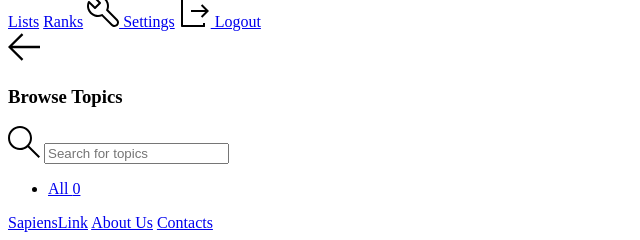
After one commit to pierpaolo28/sapiensLink, a Django app: page /rank_topics/ in a window 1280 px wide. The commit adds this page. Shown: the part 789-1029 px from the top of the page, without its empty margins (0-640 px from the left). Run offline with Django 3.2, Linux system fonts and the light colour scheme; data that the repository does not hold is empty.

Commit message:
rank topics page

```diff
--- a/backend/sapiensApp/templates/pages/rank_feed_component.html
+++ b/backend/sapiensApp/templates/pages/rank_feed_component.html
@@ -29,7 +29,7 @@
                     d="M12 16c3.859 0 7-3.141 7-7s-3.141-7-7-7c-3.859 0-7 3.141-7 7s3.141 7 7 7zM12 4c2.757 0 5 2.243 5 5s-2.243 5-5 5-5-2.243-5-5c0-2.757 2.243-5 5-5z">
                 </path>
             </svg>
-            {{rank.participants.all.count}} Joined
+            {{rank.contributors.all.count}} Contributed
         </a>
         <p>List Topics</p>
         <ul>
--- a/backend/sapiensApp/templates/pages/rank_home.html
+++ b/backend/sapiensApp/templates/pages/rank_home.html
@@ -6,7 +6,7 @@
   <div class="container">
 
     <!-- Topics Start -->
-    {% include 'pages/topics_component.html' %}
+    {% include 'pages/ranks_topics_component.html' %}
     <!-- Topics End -->
 
     <!-- List of Lists Start -->
--- /dev/null
+++ b/backend/sapiensApp/templates/pages/rank_topics.html
@@ -0,0 +1,57 @@
+{% extends 'main.html' %}
+
+{% block content %}
+<main class="create-list layout">
+  <div class="container">
+    <div class="layout__box">
+      <div class="layout__boxHeader">
+        <div class="layout__boxTitle">
+          <a href="javascript:history.back()">
+            <svg version="1.1" xmlns="http://www.w3.org/2000/svg" width="32" height="32" viewBox="0 0 32 32">
+              <title>Left Arrow</title>
+              <path
+                d="M13.723 2.286l-13.723 13.714 13.719 13.714 1.616-1.611-10.96-10.96h27.625v-2.286h-27.625l10.965-10.965-1.616-1.607z">
+              </path>
+            </svg>
+          </a>
+          <h3>Browse Topics</h3>
+        </div>
+      </div>
+
+      <div class="topics-page layout__body">
+        <form action="" method="GET" class="header__search">
+          <label>
+            <svg version="1.1" xmlns="http://www.w3.org/2000/svg" width="32" height="32" viewBox="0 0 32 32">
+              <title>Search</title>
+              <path
+                d="M32 30.586l-10.845-10.845c1.771-2.092 2.845-4.791 2.845-7.741 0-6.617-5.383-12-12-12s-12 5.383-12 12c0 6.617 5.383 12 12 12 2.949 0 5.649-1.074 7.741-2.845l10.845 10.845 1.414-1.414zM12 22c-5.514 0-10-4.486-10-10s4.486-10 10-10c5.514 0 10 4.486 10 10s-4.486 10-10 10z">
+              </path>
+            </svg>
+            <input name="q" placeholder="Search for topics" />
+          </label>
+        </form>
+
+        <ul class="topics__list">
+          <li>
+            <a href="{% url 'rank_topics' %}" class="active">All <span>{{all_rank_count}}</span></a>
+          </li>
+          {% if topic_counts %}
+          {% for topic, count in topic_counts %}
+              <li>
+                  <a href="{% url 'rank_home' %}?q={{ topic }}">
+                      {{ topic }}
+                      <span>
+                          {{ count }}
+                      </span>
+                  </a>
+              </li>
+          {% endfor %}
+          {% endif %}
+
+        </ul>
+      </div>
+    </div>
+  </div>
+</main>
+
+{% endblock content %}
--- a/backend/sapiensApp/urls.py
+++ b/backend/sapiensApp/urls.py
@@ -40,4 +40,5 @@ urlpatterns = [
     path('rank/<str:pk>/', views.rank, name="rank"),
     path('report_rank/<str:pk>/', views.report_rank, name='report_rank'),
     path('vote_rank/<str:pk>/<str:content_index>/<str:action>/', views.vote_rank, name='vote_rank'),
+    path('rank_topics/', views.rankTopicsPage, name="rank_topics"),
 ]
--- a/backend/sapiensApp/views.py
+++ b/backend/sapiensApp/views.py
@@ -614,6 +614,24 @@ def topicsPage(request):
                                                  'all_list_count': all_list_count})
 
 
+def rankTopicsPage(request):
+    q = request.GET.get('q') if request.GET.get('q') != None else ''
+
+    all_ranks = Rank.objects.all()
+    all_topics = RankTopic.objects.filter(name__icontains=q)
+    all_rank_count = all_ranks.count()
+
+    # Creating the topic counts dictionary for the filtered topics
+    topic_counts = {topic.name: all_ranks.filter(topic=topic).count() for topic in all_topics}
+
+    filtered_topic_counts = {key: topic_counts[key] for key in topic_counts if key in [topic.name for topic in all_topics]}
+
+    sorted_topic_counts = sorted(filtered_topic_counts.items(), key=lambda item: item[1], reverse=True)
+
+    return render(request, 'pages/rank_topics.html', {'topic_counts': sorted_topic_counts,
+                                                      'all_rank_count': all_rank_count})
+
+
 def whoToFollowPage(request):
     q = request.GET.get('q') if request.GET.get('q') != None else ''
     users = User.objects.filter(name__icontains=q).annotate(followers_count=Count('followers')).order_by('-followers_count')
```
Also changed, not shown: backend/sapiensApp/templates/pages/ranks_topics_component.html (added, +30 -0 lines).
